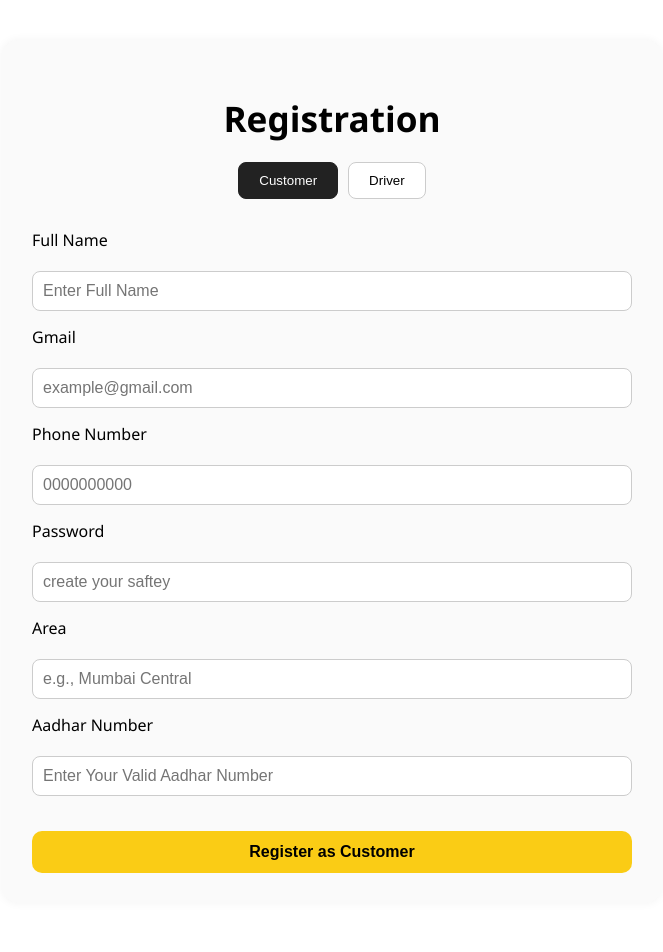
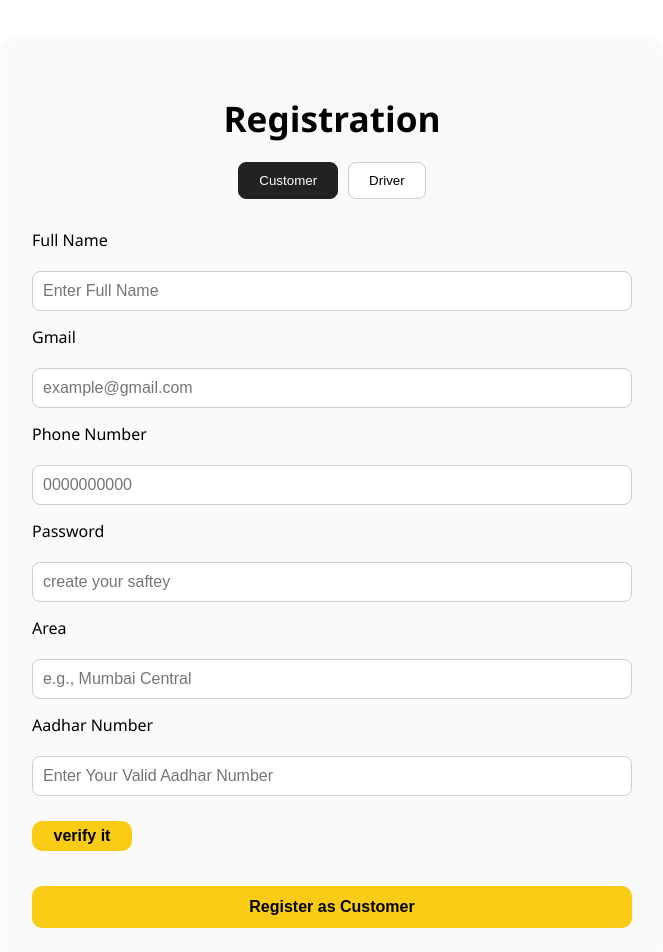
Before and after one commit to saini-ritik20/ChloSaathi, a React (Vite) app in the folder frontend_style/chaloSaathi/: page /Register in a window 1280 px wide. Shown: the top 952 px of the page, without its empty margins (308-971 px from the left). Built offline with nearby package versions, Linux system fonts and the light colour scheme; no server answers.

Commit message:
Add and style 'btn-verify' button in SignIn page
Introduced a new 'btn-verify' class in SignIn.css and updated SignIn.jsx to use this class for all verification buttons, replacing the previous 'btn' class. Also removed unused taxiService/models.py file and updated VSCode Python environment settings.

```diff
--- a/frontend_style/chaloSaathi/src/pages/SignIn.css
+++ b/frontend_style/chaloSaathi/src/pages/SignIn.css
@@ -77,6 +77,21 @@ h1 {
   transition: background 0.3s ease;
 }
 
+.btn-verify{
+  margin-top: 10px;
+  padding: 6px;
+  width:100px;
+  background: #facc15;
+  border: none;
+  border-radius: 10px;
+  font-weight: bold;
+  font-size: 1rem;
+  cursor: pointer;
+  transition: background 0.3s ease;
+}
+
+
+
 .register-btn:hover {
   background: #eab308;
 }
--- a/frontend_style/chaloSaathi/src/pages/SignIn.jsx
+++ b/frontend_style/chaloSaathi/src/pages/SignIn.jsx
@@ -33,6 +33,7 @@ const RegistrationForm = () => {
 
           <label>Aadhar Number</label>
           <input type="text" placeholder="Enter Your Valid Aadhar Number" />
+          <button className="btn-verify">verify it</button>
 
           {/* <label>Aadhar Verification</label>
           <input type="file" /> */}
@@ -58,17 +59,18 @@ const RegistrationForm = () => {
 
           <label>Aadhar Number</label>
           <input type="text" placeholder="Enter Your Valid Aadhar Number" />
-          <button className="btn">verify it</button>
+          <button className="btn-verify">verify it</button>
+
 
 
           <label>Driving License Number</label>
           <input type="text" placeholder="Enter Your Valid Driving License Number" />
-          <button className="btn">verify it</button>
+          <button className="btn-verify">verify it</button>
 
 
           <label>Taxi Number</label>
           <input type="text" placeholder="Enter Your Valid Taxi Number" />
-          <button className="btn">verify it</button>
+          <button className="btn-verify">verify it</button>
 
           {/* <label>Aadhar Verification</label>
           <input type="file" />
```
Also changed, not shown: 1 other file (tests, documents, lock files or other folders).
